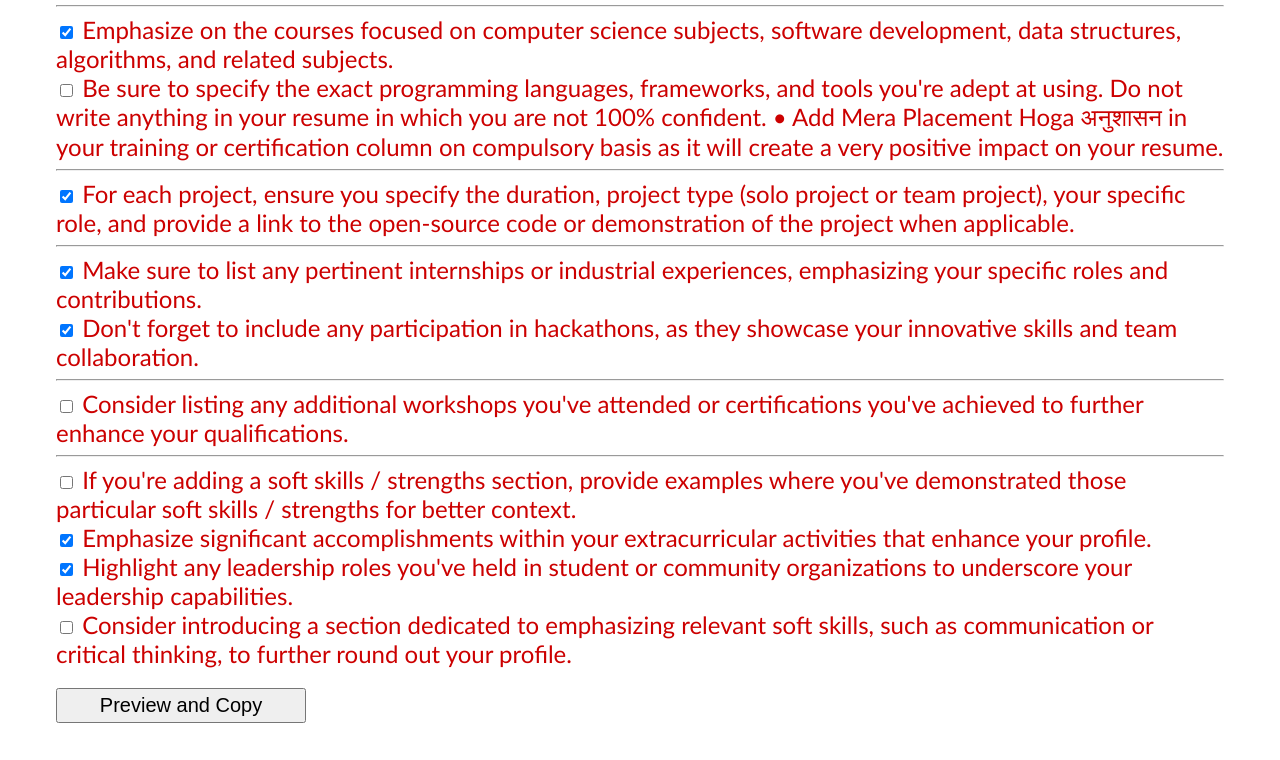
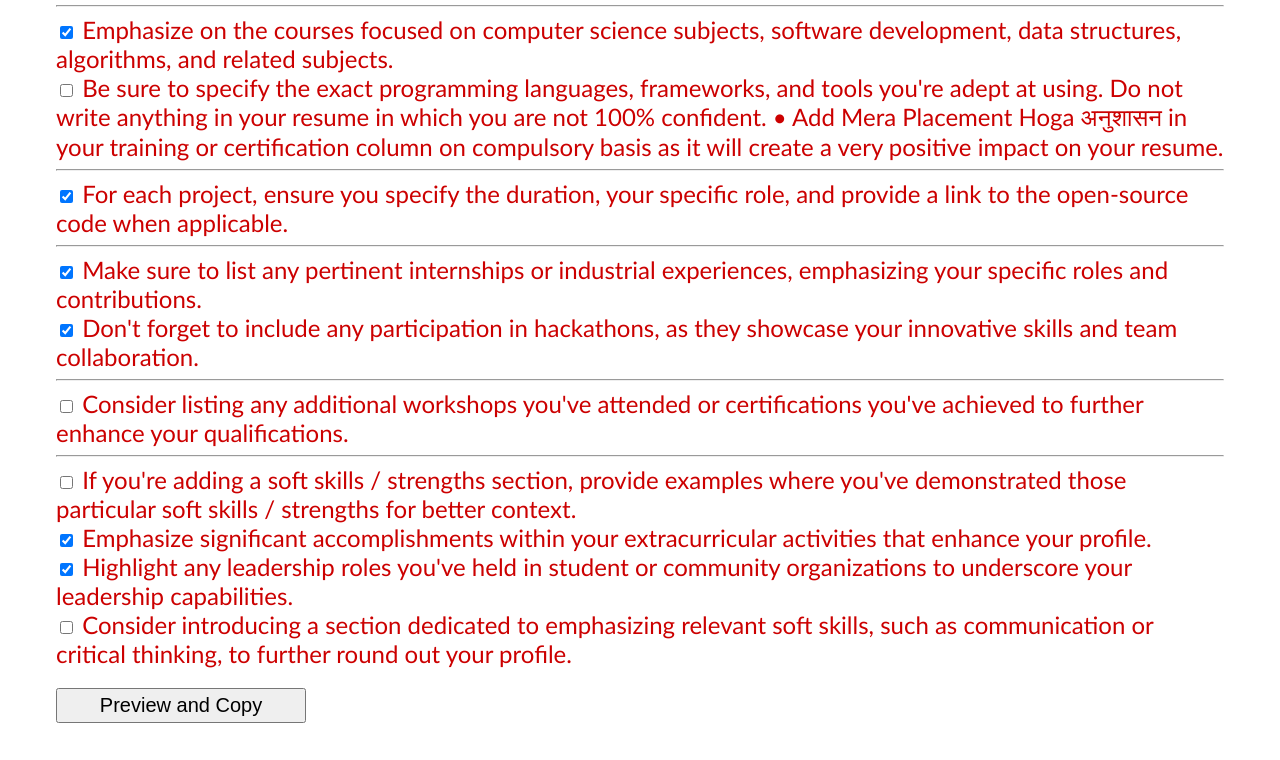
Before and after one commit to omprashantjain/ResumeReview, a plain HTML site: page index.html in a window 1280 px wide. Shown: the part 1373-2133 px from the top of the page. Drawn offline with Linux system fonts and the light colour scheme; a web font is replaced by a local one.

Commit message:
Revert "Update index.html"
This reverts commit 0e1d63b87b496b5f4c2ccfde8b1f5cb2cc68aff9.

```diff
--- a/index.html
+++ b/index.html
@@ -150,7 +150,7 @@
 
     <label class="c6" for="neg-project">
         <input type="checkbox" class="neg-checkbox" id="neg-project" checked>
-        For each project, ensure you specify the duration, project type (solo project or team project), your specific role, and provide a link to the open-source code or demonstration of the project when applicable.
+        For each project, ensure you specify the duration, your specific role, and provide a link to the open-source code when applicable.
     </label> <br> <hr>
 
     <label class="c6" for="neg-internships">
```
